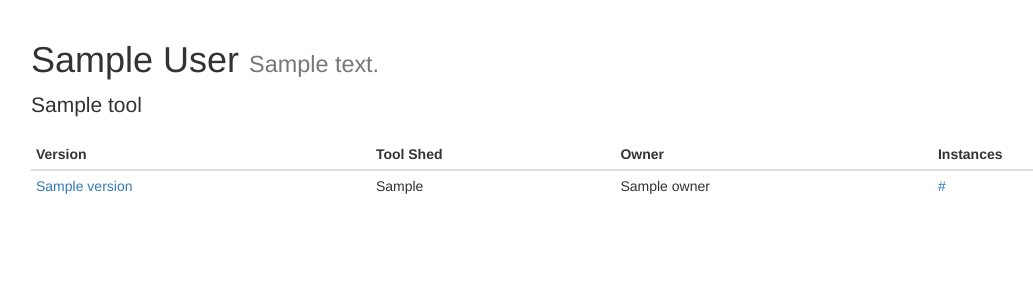
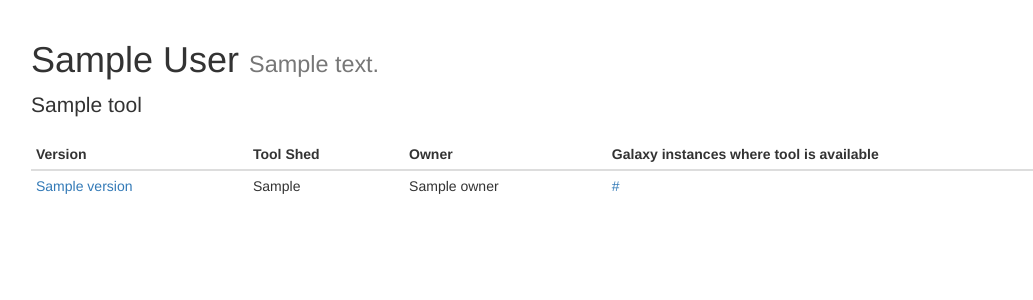
Before and after one commit to igbmc/galaxycat, a Flask app: template galaxycat/templates/tool.html in a window 1280 px wide. Shown: the part 52-352 px from the top of the page, without its empty margins (39-1072 px from the left). Run offline with Flask 2, Linux system fonts and the light colour scheme; the template is opened without the code that fills it: most values are stand-ins (such as "Sample title", 1, 10 or a date in 2020); some libraries are stand-ins or nearby versions.

Commit message:
Changed instances column title

```diff
--- a/galaxycat/templates/tool.html
+++ b/galaxycat/templates/tool.html
@@ -12,7 +12,7 @@
       <th>Version</th>
       <th>Tool Shed</th>
       <th>Owner</th>
-      <th>Instances</th>
+      <th>Galaxy instances where tool is available</th>
     </tr>
   </thead>
   <tbody>
```
